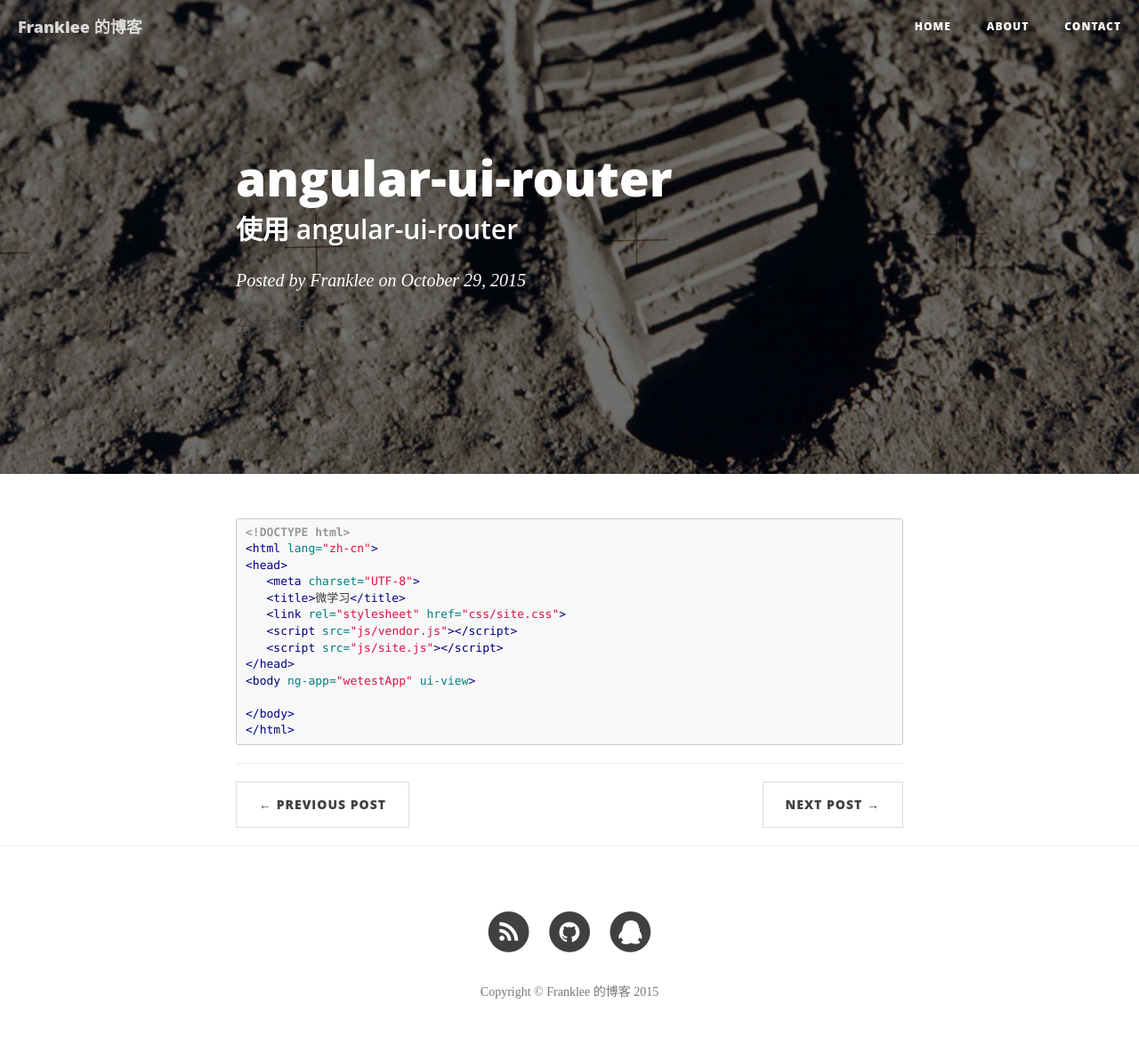
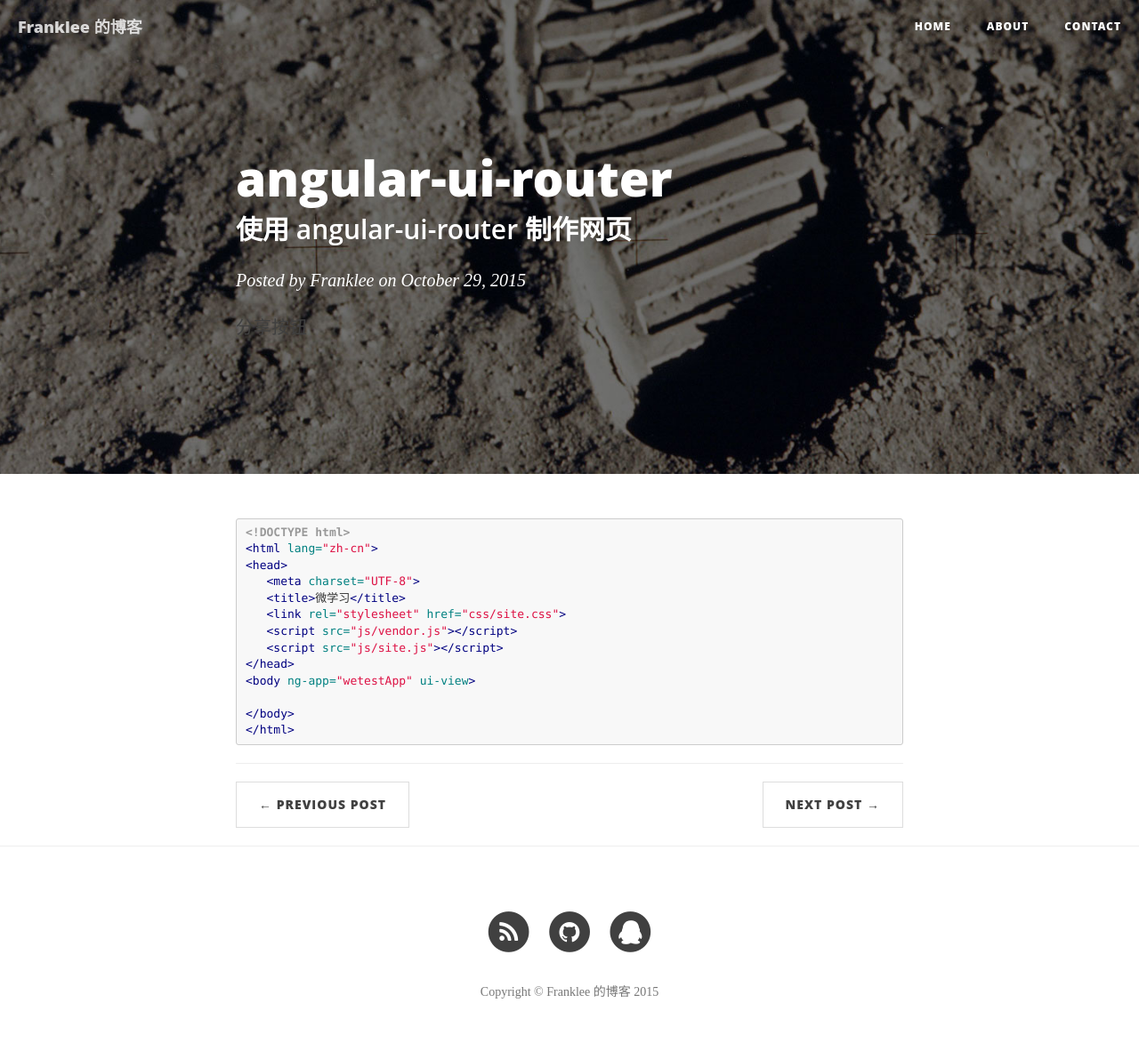
Before and after one commit to FrankLee33/franklee33.github.io, a Jekyll site: the page built from _posts/2015-10-29-angular-ui-router.markdown, in a window 1280 px wide. Shown: the whole page at 89% size. Built offline with Jekyll 4.4.1, drawn with Linux system fonts in a browser that asks for light colours; nearby versions of some CDN libraries; some web fonts are replaced; comment, search, counter and statistics services are not loaded.

Commit message:
update a blog post

```diff
--- a/_posts/2015-10-29-angular-ui-router.markdown
+++ b/_posts/2015-10-29-angular-ui-router.markdown
@@ -1,12 +1,13 @@
 ---
 layout:     post
 title:      "angular-ui-router"
-subtitle:   "使用 angular-ui-router"
+subtitle:   "使用 angular-ui-router 制作网页"
 date:       2015-10-29 15:05:00
 author:     "Franklee"
 header-img: "img/post-bg-05.jpg"
 ---
 {% highlight html %}
+{% raw %}
 <!DOCTYPE html>
 <html lang="zh-cn">
 <head>
@@ -20,4 +21,5 @@ header-img: "img/post-bg-05.jpg"
 
 </body>
 </html>
+{% endraw %}
 {% endhighlight %}
```
